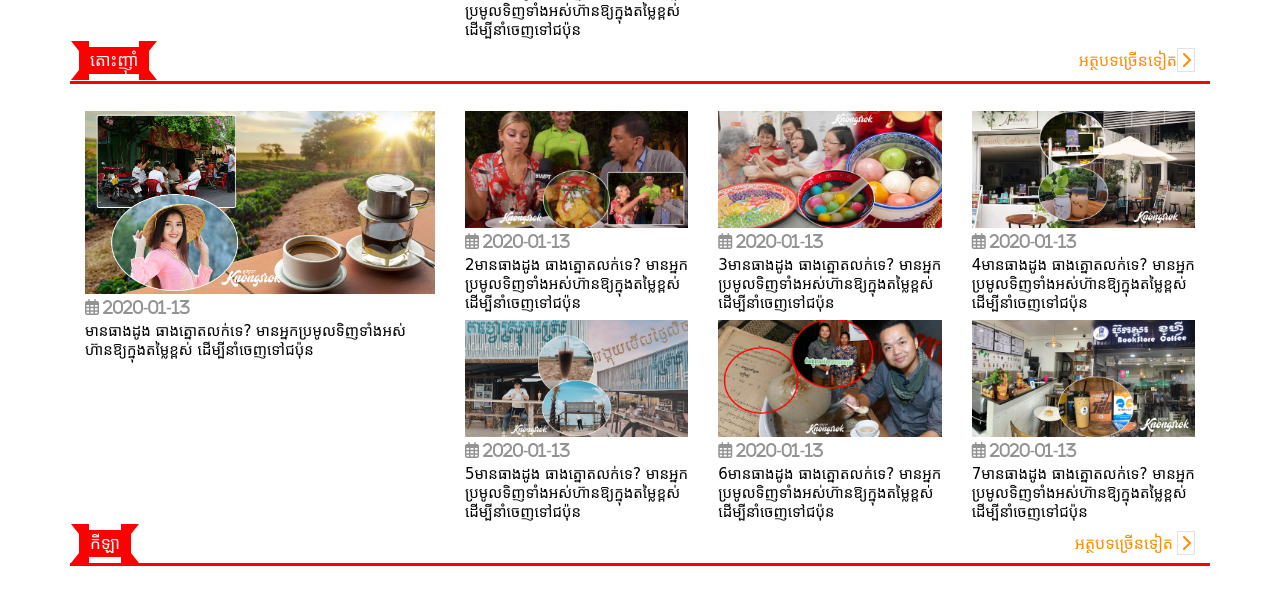
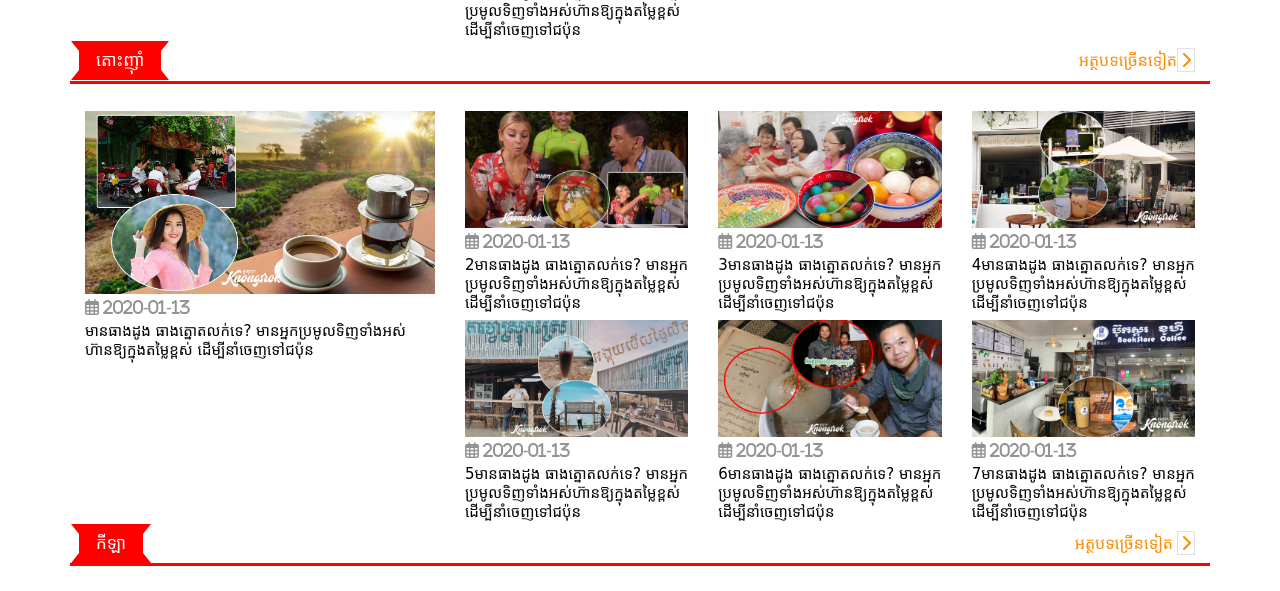
Before and after one commit to NeuyMichSR/Group-03, a PHP site: page / in a window 1280 px wide. Shown: the part 2404-2995 px from the top of the page. Run offline with PHP 8.4, Linux system fonts and the light colour scheme; style sheets or scripts are compiled from the project's sources; some libraries are stand-ins or nearby versions; some web fonts are replaced.

Commit message:
update css

```diff
--- a/css-me/style_me1.css
+++ b/css-me/style_me1.css
@@ -76,7 +76,7 @@ div.border-style{
 }
 a.border-header{
     background-color: red;
-    border: 1px solid red;
+    border: 7px solid red;
     color: white;
     padding: 3px 0;
     font-size: 17px;
```
